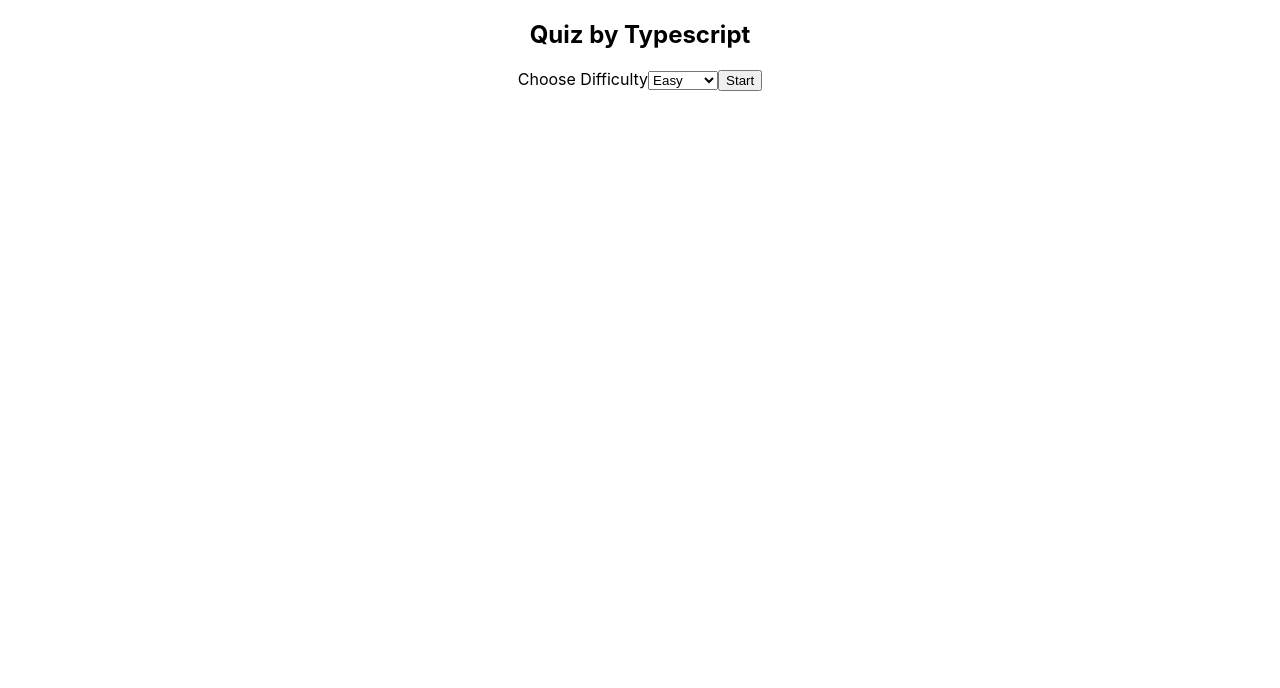
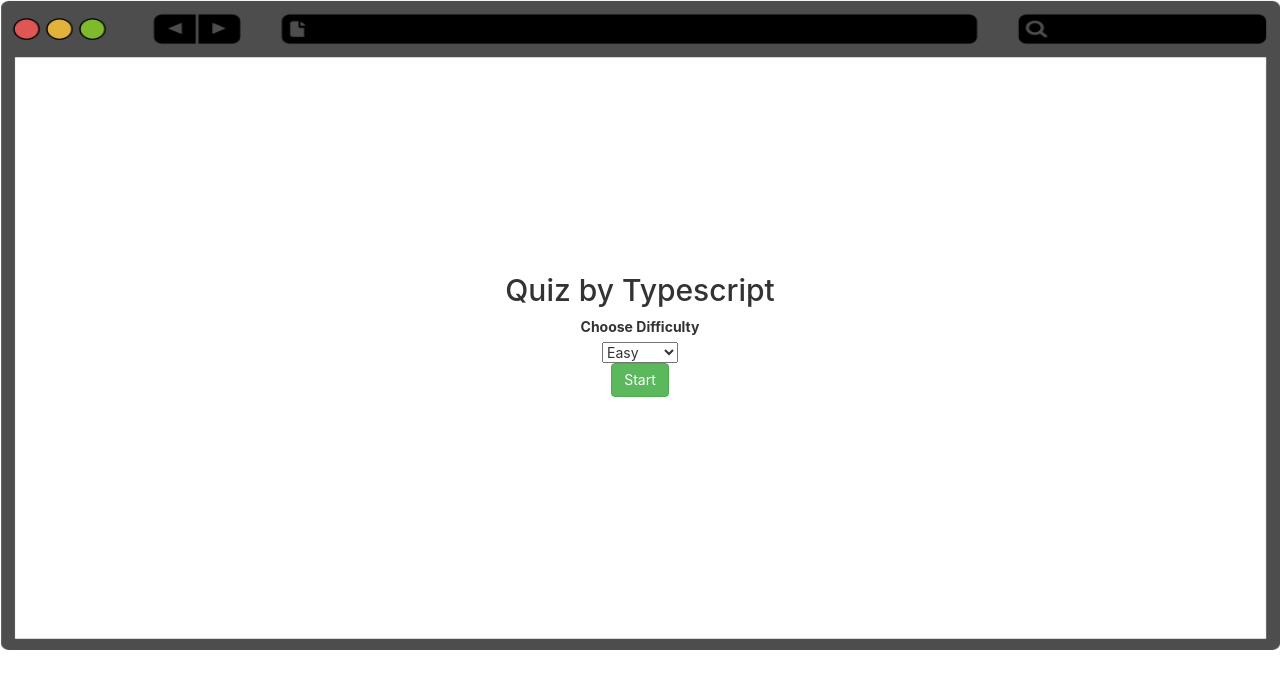
Before and after one commit to Abel-b/TypingScript, a React (Create React App) app: page / in a window 1280 px wide. Shown: the top 688 px of the page. Built offline with nearby package versions, Linux system fonts and the light colour scheme.

Commit message:
add bootstrap, style draft

```diff
--- a/package.json
+++ b/package.json
@@ -39,5 +39,11 @@
       "last 1 firefox version",
       "last 1 safari version"
     ]
+  },
+  "devDependencies": {
+    "@types/bootstrap": "^5.2.10",
+    "@types/react-bootstrap": "^0.32.35",
+    "bootstrap": "^5.3.2",
+    "react-bootstrap": "^2.9.1"
   }
 }
--- a/public/index.html
+++ b/public/index.html
@@ -25,6 +25,12 @@
       Learn how to configure a non-root public URL by running `npm run build`.
     -->
     <title>React App</title>
+    <link
+      rel="stylesheet"
+      href="https://maxcdn.bootstrapcdn.com/bootstrap/3.3.7/css/bootstrap.min.css"
+      integrity="sha384-BVYiiSIFeK1dGmJRAkycuHAHRg32OmUcww7on3RYdg4Va+PmSTsz/K68vbdEjh4u"
+      crossorigin="anonymous"
+    />
   </head>
   <body>
     <noscript>You need to enable JavaScript to run this app.</noscript>
--- a/src/App.css
+++ b/src/App.css
@@ -1,6 +1,12 @@
-.App {
+.quizContianer {
   text-align: center;
-  background-image: './images/backdrop.png';
+  margin: 0;
+  min-height: 650px;
+  background-size: 100% 100%;
+  background-image: url("./images/backdrop.png");
+  display: flex;
+  justify-content: center;
+  flex-direction: column;
 }
 
 .App-logo {
--- a/src/App.tsx
+++ b/src/App.tsx
@@ -3,8 +3,11 @@ import { fetchQuizQuestions } from "./com/API";
 import "./App.css";
 //components
 import QuestionCard from "./components/QuestionCard";
+import { Button } from "react-bootstrap";
 //types
 import { QuestionState, AnswerState, difficulty } from "./com/API";
+//images
+import bgImage from "./images/backdrop.png";
 const TOTAL_QUESTIONS = 10;
 
 const App = () => {
@@ -26,8 +29,6 @@ const App = () => {
     setScore(0);
     setNumber(0);
     setLoading(false);
-
-    console.log(newQuestions);
   };
 
   const checkAnswer = (e: React.MouseEvent<HTMLButtonElement>) => {
@@ -57,24 +58,33 @@ const App = () => {
   };
 
   return (
-    <div className="App">
+    <div className="App" style={{ width: "100%" }}>
+      <div className="quizContianer">
         <h2>Quiz by Typescript</h2>
         {endQuiz || userAnswers.length == TOTAL_QUESTIONS ? (
-        <div>
+          <div
+            style={{
+              display: "flex",
+              flexDirection: "column",
+              alignItems: "center",
+              justifyContent: "center",
+            }}
+          >
             <label htmlFor="difficulty">Choose Difficulty</label>
             <select name="difficulty" id="difficulty">
               <option value={difficulty.EASY}>Easy</option>
               <option value={difficulty.MEDIUM}>Medium</option>
               <option value={difficulty.HARD}>Hard</option>
             </select>
-          <button className="startBtn" onClick={startQuiz}>
+            <Button variant="success" className="startBtn" onClick={startQuiz}>
               Start
-          </button>
+            </Button>
           </div>
         ) : null}
-      {!endQuiz ? <p className="score">Score:{score}</p> : null}
+        {!endQuiz ? <p className="score">Score: {score} / {TOTAL_QUESTIONS}</p> : null}
         {loading ? <p> Loading Questions, please wait... </p> : null}
-      {!loading && !endQuiz ? (
+        {!loading && !endQuiz && userAnswers.length !== TOTAL_QUESTIONS ? (
+          <div style={{ display: "flex", justifyContent: "center" }}>
             <QuestionCard
               questionNo={number + 1}
               totalQuestions={TOTAL_QUESTIONS}
@@ -83,15 +93,24 @@ const App = () => {
               userAnswer={userAnswers ? userAnswers[number] : undefined}
               callback={checkAnswer}
             />
+          </div>
         ) : null}
+        <div>
           {!endQuiz &&
           !loading &&
           userAnswers.length == number + 1 &&
           number !== TOTAL_QUESTIONS - 1 ? (
-        <button className="nextBtn" onClick={nextQuestion}>
+            <>
+              <Button className="nextBtn" onClick={nextQuestion}>
                 Next
-        </button>
+              </Button>
+              <Button variant="danger" className="nextBtn" onClick={nextQuestion}>
+                Quit
+              </Button>
+            </>
           ) : null}
+        </div>
+      </div>
     </div>
   );
 };
--- a/src/components/QuestionCard.tsx
+++ b/src/components/QuestionCard.tsx
@@ -25,7 +25,13 @@ const QuestionCard: React.FC<Props> = ({
           Question: {questionNo} / {totalQuestions}
         </p>
         <p dangerouslySetInnerHTML={{ __html: question }} />
-        <div>
+        <div
+          style={{
+            display: "flex",
+            flexDirection: "column",
+            alignItems: "flex-start",
+          }}
+        >
           {answers.map((answer, i) => (
             <div key={i}>
               <button disabled={!!userAnswer} value={answer} onClick={callback}>
```
Also changed, not shown: 1 other file (tests, documents, lock files or other folders). Lines whose indentation alone changed are shown as unchanged.
